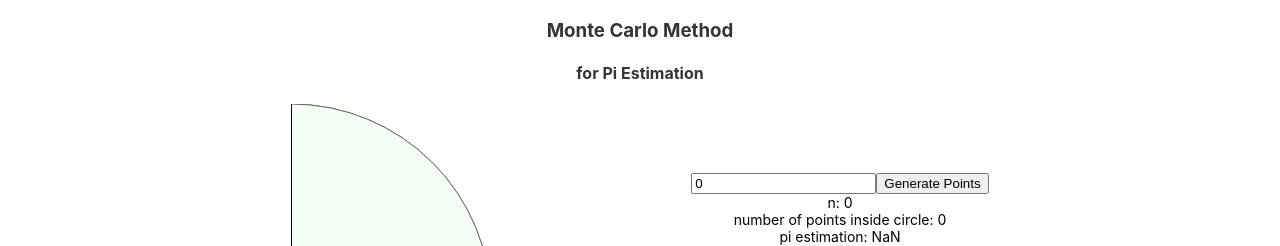
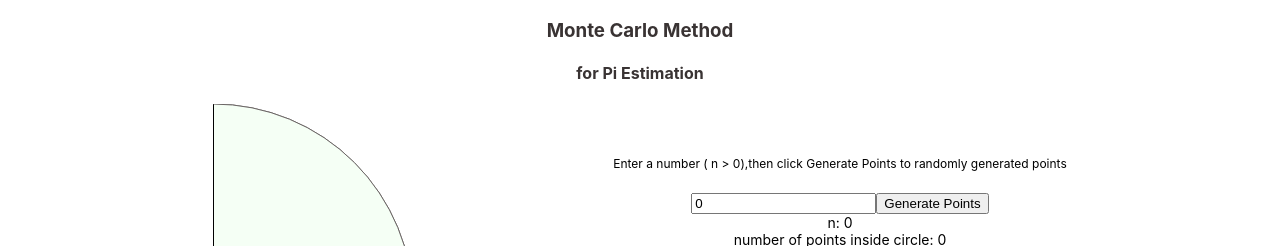
Before and after one commit to nelvson/monte-carlo-method, a React (Create React App) app in the folder frontend/: page / in a window 1280 px wide. Shown: the top 246 px of the page. Built offline with nearby package versions, Linux system fonts and the light colour scheme.

Commit message:
add a small details on how to use

```diff
--- a/frontend/src/App.css
+++ b/frontend/src/App.css
@@ -28,6 +28,10 @@ figcaption {
   flex-direction: column;
   align-items: center;
   justify-content: center;
+}
+
+.inputPoints > p {
+  font-size: 12px;
 }
 
 .inputPoints > div {
--- a/frontend/src/App.tsx
+++ b/frontend/src/App.tsx
@@ -1,5 +1,6 @@
 import { useState, useRef, useEffect } from "react";
 import * as d3 from "d3";
+
 import "./App.css";
 
 import HowDoesItWork from "./content/HowDoesItWork"
@@ -109,6 +110,7 @@ function App() {
         <Axis data={points} />
 
         <div className="inputPoints">
+          <p>Enter a number ( n {'>'} 0),then click Generate Points to randomly generated points</p>
           <div>
             <input
               type="number"
```
